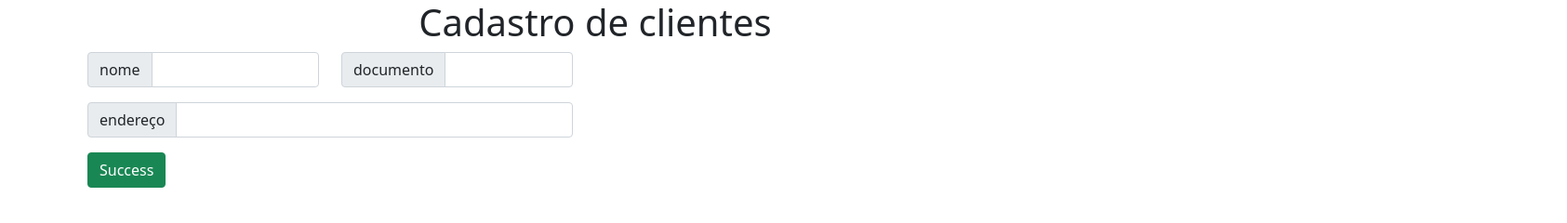
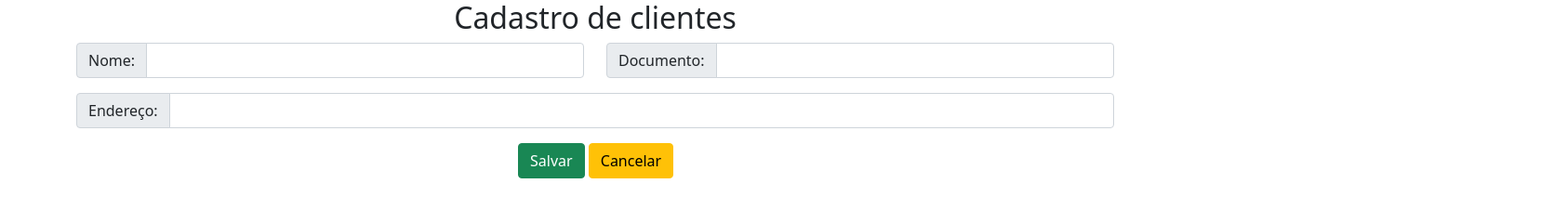
Before and after one commit to BernardoOficial/store, a plain HTML site: page cliente.html in a window 1280 px wide. Shown: the whole page at 93% size, 1685 px wide, since content can reach past the window. Drawn offline with nearby package versions, Linux system fonts and the light colour scheme.

Commit message:
update page cadastro cliente

```diff
--- a/cliente.html
+++ b/cliente.html
@@ -1,86 +1,46 @@
 <!DOCTYPE html>
-<html lang="pt-BR">
-
+<html lang="en">
 <head>
     <meta charset="UTF-8">
     <meta http-equiv="X-UA-Compatible" content="IE=edge">
     <meta name="viewport" content="width=device-width, initial-scale=1.0">
+    <link href="https://cdn.jsdelivr.net/npm/bootstrap@5.1.3/dist/css/bootstrap.min.css" rel="stylesheet">
+    <script src="https://cdn.jsdelivr.net/npm/bootstrap@5.1.3/dist/js/bootstrap.bundle.min.js"></script>
     <title>Cadastro cliente</title>
-
-    <!-- Latest compiled and minified CSS -->
-    <link href="https://cdn.jsdelivr.net/npm/bootstrap@5.1.3/dist/css/bootstrap.min.css" rel="stylesheet">
-
-    <!-- Latest compiled JavaScript -->
-    <script src="https://cdn.jsdelivr.net/npm/bootstrap@5.1.3/dist/js/bootstrap.bundle.min.js"></script>
-
 </head>
-
 <body>
-
-    <main class="container d-flex flex-column justify-content-center h-100">
-
-        <div>
-            <h1 class="text-center">Cadastro de clientes</h1>
-        </div>
-
-        <section>
-
-            <form class="row justify-content-center w-100">
-
-                <div class="row">
-
-                    <div class="col-md-3">
-
-                        <div class="input-group mb-3">
-                            <span class="input-group-text">nome</span>
-                            <input type="text" class="form-control" />
-                        </div>
-
+    <div class="container">
+        <h2 class="text-center">Cadastro de clientes</h2>
+        <form>
+            <div class="row">
+                <div class="col-md-6">
+                    <div class="input-group mb-3">
+                        <span class="input-group-text">Nome:</span>
+                        <input type="text" class="form-control">
                     </div>
-
-                    <div class="col-md-3">
-
-                        <div class="input-group mb-3">
-                            <span class="input-group-text">documento</span>
-                            <input type="text" class="form-control" />
-                        </div>
-
+                </div>
+                <div class="col-md-6">
+                    <div class="input-group mb-3">
+                        <span class="input-group-text">Documento:</span>
+                        <input type="text" class="form-control">
                     </div>
-
                 </div>
-
-                <div class="row">
-
-                    <div class="col-md-6">
-
-                        <div class="input-group mb-3">
-                            <span class="input-group-text">endereço</span>
-                            <input type="text" class="form-control" />
-                        </div>
-
+            </div>
+            <div class="row">
+                <div class="col-md-12">
+                    <div class="input-group mb-3">
+                        <span class="input-group-text">Endereço:</span>
+                        <input type="text" class="form-control">
                     </div>
-
                 </div>
-
-                <div class="row">
-
-                    <div class="col-md-12">
-
-                        <div>
-                            <button type="button" class="btn btn-success">Success</button>
-                        </div>
-
-                    </div>
-
+            </div>
+            <div class="row">
+                <div class="offset-5">
+                    <button type="button" class="btn btn-success">Salvar</button>
+                    <button type="button" class="btn btn-warning">Cancelar</button>
                 </div>
-
-            </form>
-
-        </section>
-
-    </main>
-
-
+            </div>
+        </form>
+    </div>
 </body>
-
 </html>
```
